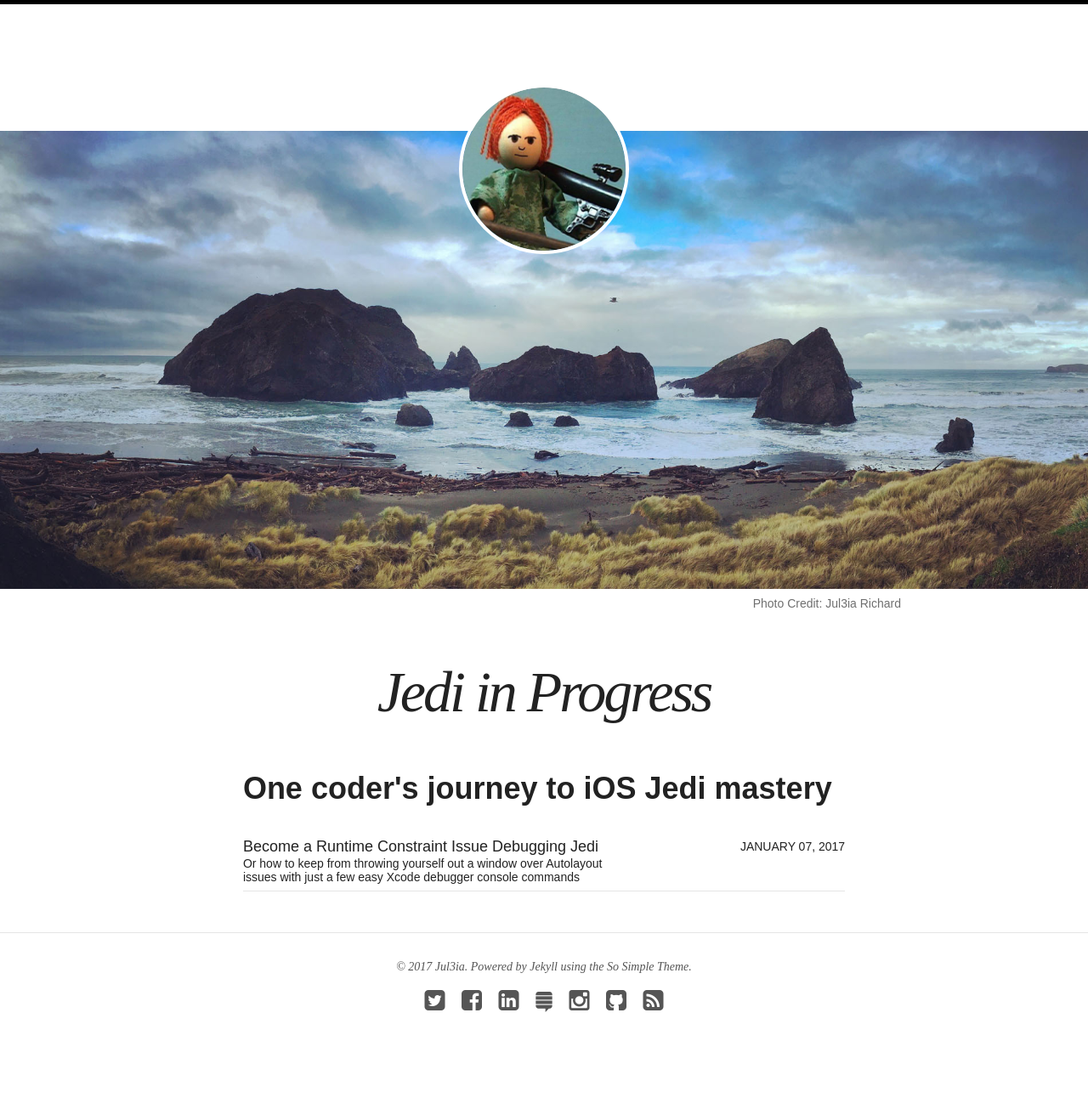
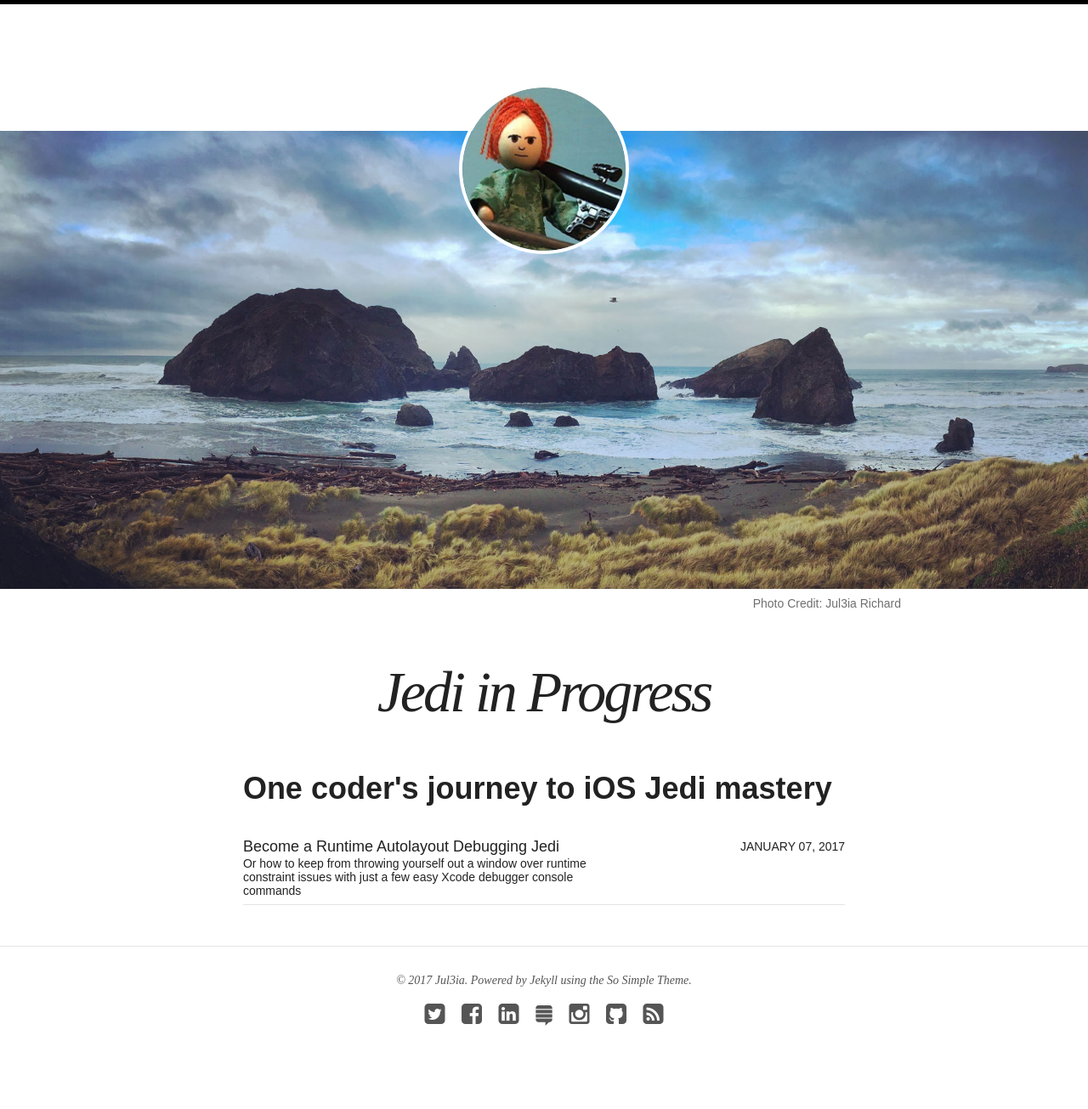
Before and after one commit to Jul3ia/Jul3ia.github.io, a Jekyll site: the page built from index.html, in a window 1280 px wide. Shown: the whole page at 85% size. Built offline with Jekyll 4.4.1, drawn with Linux system fonts in a browser that asks for light colours; nearby versions of some CDN libraries.

Commit message:
post update

```diff
--- a/_posts/blog/2017-01-07-runtime-constraintery.md
+++ b/_posts/blog/2017-01-07-runtime-constraintery.md
@@ -3,7 +3,7 @@ layout: post
 author: jul3ia
 comments: true
 share: true
-title: "Become a Runtime Constraint Issue Debugging Jedi"
+title: "Become a Runtime Autolayout Debugging Jedi"
 categories: blog
 excerpt:
 tags: [autolayout, interface builder, xcode, IBLayoutConstraints, defenestration, objective-c, swift]
@@ -11,7 +11,7 @@ image:
   feature:
 date: 2017-01-07T18:00:00-04:00
 ---
-> Or how to keep from throwing yourself out a window over Autolayout issues with just a few easy Xcode debugger console commands
+> Or how to keep from throwing yourself out a window over runtime constraint issues with just a few easy Xcode debugger console commands
 
 Autolayout issues can be a pain. We’ve all seen those familiar error messages at runtime in our Xcode console, but hesitate to change anything in our storyboards or nibs, because _seriously_, who wants to open that can of worms? Well, here are a few simple tricks that might ease your reluctance to open those dreaded files, and hopefully also save you from digging endlessly through the IBHaystack to find the offending element.
 
@@ -110,4 +110,4 @@ Finally, continue past the breakpoint to view the effect.
 
 # Conclusion
 
-Once you’ve found the constraint(s) in question, the simplest solution is usually to lower the priority slowly, running the app after each change. Hopefully these tricks will help you find your culprit, and keep you from causing physical harm to your computer.
+Once you’ve found the constraint(s) in question, the simplest solution is usually to lower the priority _slowly_, running the app after each change. Hopefully these tricks will help you find your culprit, and keep you from causing physical harm to your computer.
```
Also changed, not shown: other parts of _posts/blog/2017-01-07-runtime-constraintery.md (+2 -2 lines).
